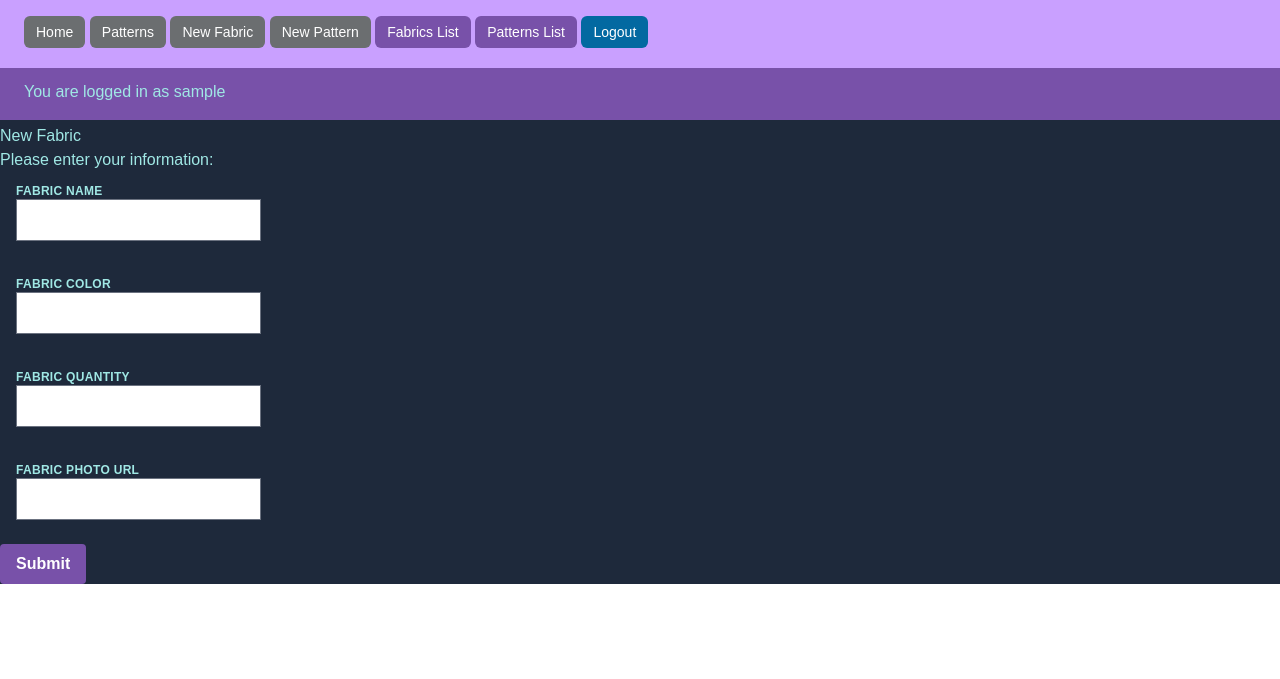
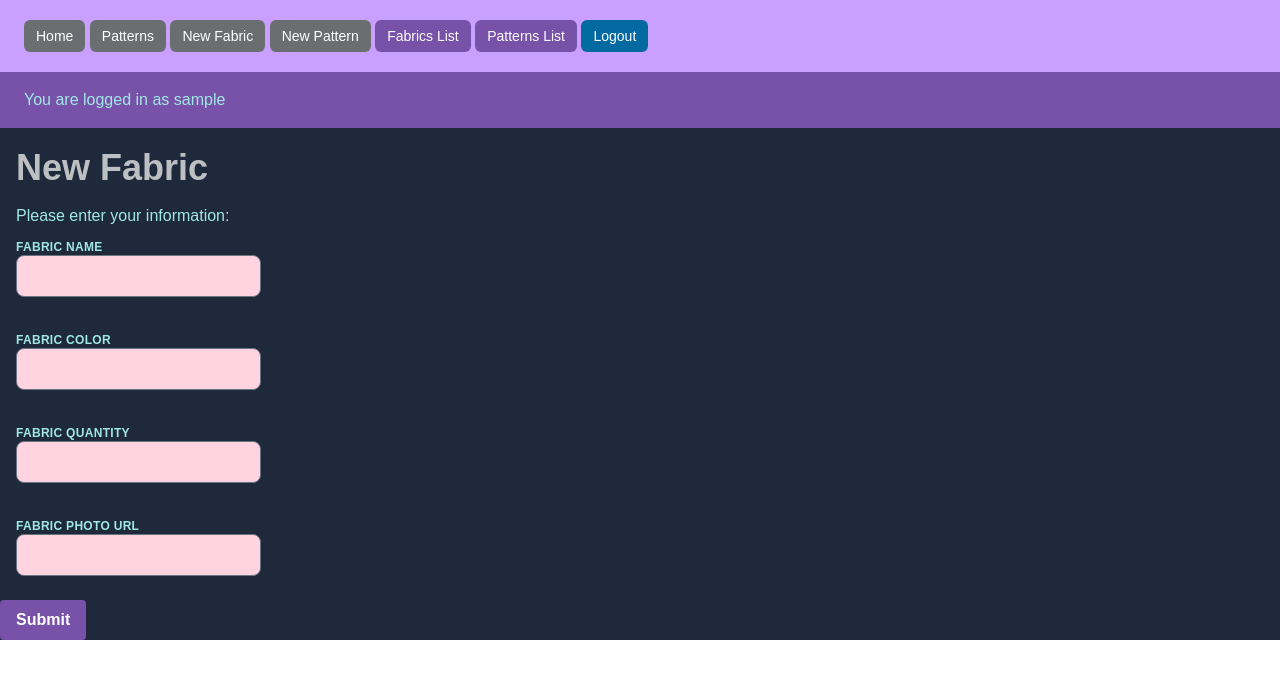
Before and after one commit to kangjoa/sew-serious, a Flask app: page /new_fabric in a window 1280 px wide. Shown: the top 679 px of the page. Run offline with Flask 2, Linux system fonts and the light colour scheme; the visitor is signed in with stand-in values (Sample User, id 1); data comes from the database, SQL or seed files in the repository; style sheets or scripts are compiled from the project's sources.

Commit message:
Update input styling

```diff
--- a/sewing_app/templates/_fabric_detail.html
+++ b/sewing_app/templates/_fabric_detail.html
@@ -1,12 +1,12 @@
-<div class="flex flex-wrap -mx-3 mb-6">
+<div class="flex flex-wrap text-blue -mx-3 mb-6">
   <fieldset>
-    <legend class="px-3">Please enter your information:</legend>
+    <legend class="px-7">Please enter your information:</legend>
     <div class="w-full md:w-1/2 px-3 mb-6 md:mb-0">
-      <label class="block uppercase tracking-wide text-xs font-bold mb-2">
+      <label class="text-blue uppercase tracking-wide text-xs font-bold mb-2">
         <div
           class="appearance-none block w-full py-3 px-4 mb-3 leading-tight focus:outline-none focus:bg-white rounded">
           {{ form.name.label }}
-          {{ form.name }}
+          {{ form.name(class="bg-pink-600 text-charcoal rounded-lg") }}
         </div>
       </label>
       {% if form.name.errors %}
@@ -21,7 +21,7 @@
         <div
           class="appearance-none block w-full rounded py-3 px-4 mb-3 leading-tight focus:outline-none focus:bg-white">
           {{ form.color.label }}
-          {{ form.color }}
+          {{ form.color(class="bg-pink-600 text-charcoal rounded-lg") }}
         </div>
       </label>
       {% if form.color.errors %}
@@ -36,7 +36,7 @@
         <div
           class="appearance-none block w-full bg-gray-200 rounded py-3 px-4 mb-3 leading-tight focus:outline-none focus:bg-white">
           {{ form.quantity.label }}
-          {{ form.quantity }}
+          {{ form.quantity(class="bg-pink-600 text-charcoal rounded-lg") }}
         </div>
       </label>
       {% if form.quantity.errors %}
@@ -51,7 +51,7 @@
         <div
           class="appearance-none block w-full bg-gray-200 rounded py-3 px-4 mb-3 leading-tight focus:outline-none focus:bg-white">
           {{ form.photo_url.label }}
-          {{ form.photo_url }}
+          {{ form.photo_url(class="bg-pink-600 text-charcoal rounded-lg") }}
         </div>
       </label>
 
--- a/sewing_app/templates/base.html
+++ b/sewing_app/templates/base.html
@@ -9,11 +9,11 @@
 </head>
 
 <body>
-    <div class="bg-charcoal text-blue mx-auto" id="content">
+    <div class="bg-charcoal mx-auto" id="content">
         {% for message in get_flashed_messages() %}
         <p>{{ message }}</p>
         {% endfor %}
-        <div class="flex h-16 items-center justify-between">
+        <div class="flex text-blue items-center justify-between">
             <nav class="bg-purple p-6 w-full">
                 <div class="">
                     <a href="/"
@@ -46,7 +46,7 @@
         </div>
         <div>
             {% if current_user.is_authenticated %}
-            <p class="bg-dark-purple text-blue-600 px-6 py-4 mb-1 w-full">You are logged in as {{ current_user.username
+            <p class="bg-dark-purple text-blue px-6 py-4 mb-1 w-full">You are logged in as {{ current_user.username
                 }}
             </p>
             {% endif %}
--- a/sewing_app/templates/home.html
+++ b/sewing_app/templates/home.html
@@ -1,7 +1,7 @@
 {% extends 'base.html' %}
 {% block content %}
 
-<section class="bg-charcoal">
+<section class="bg-charcoal text-blue">
     <!-- <div class="px-6 py-6 mx-auto"> -->
     <div class="mx-auto max-w-2xl px-6 py-6 sm:px-6 sm:py-10 lg:max-w-7xl lg:px-8">
         <h1 class="text-3xl font-semibold text-gray capitalize lg:text-4xl">Sewing App</h1>
--- a/sewing_app/templates/new_fabric.html
+++ b/sewing_app/templates/new_fabric.html
@@ -1,7 +1,7 @@
 {% extends 'base.html' %}
 {% block content %}
 
-<h1>New Fabric</h1>
+<h1 class="text-3xl font-semibold text-gray capitalize lg:text-4xl p-4">New Fabric</h1>
 
 <form method="POST" action="{{ url_for('main.new_fabric')}}" class="w-full max-w-lg">
     {{ form.csrf_token }}
```
